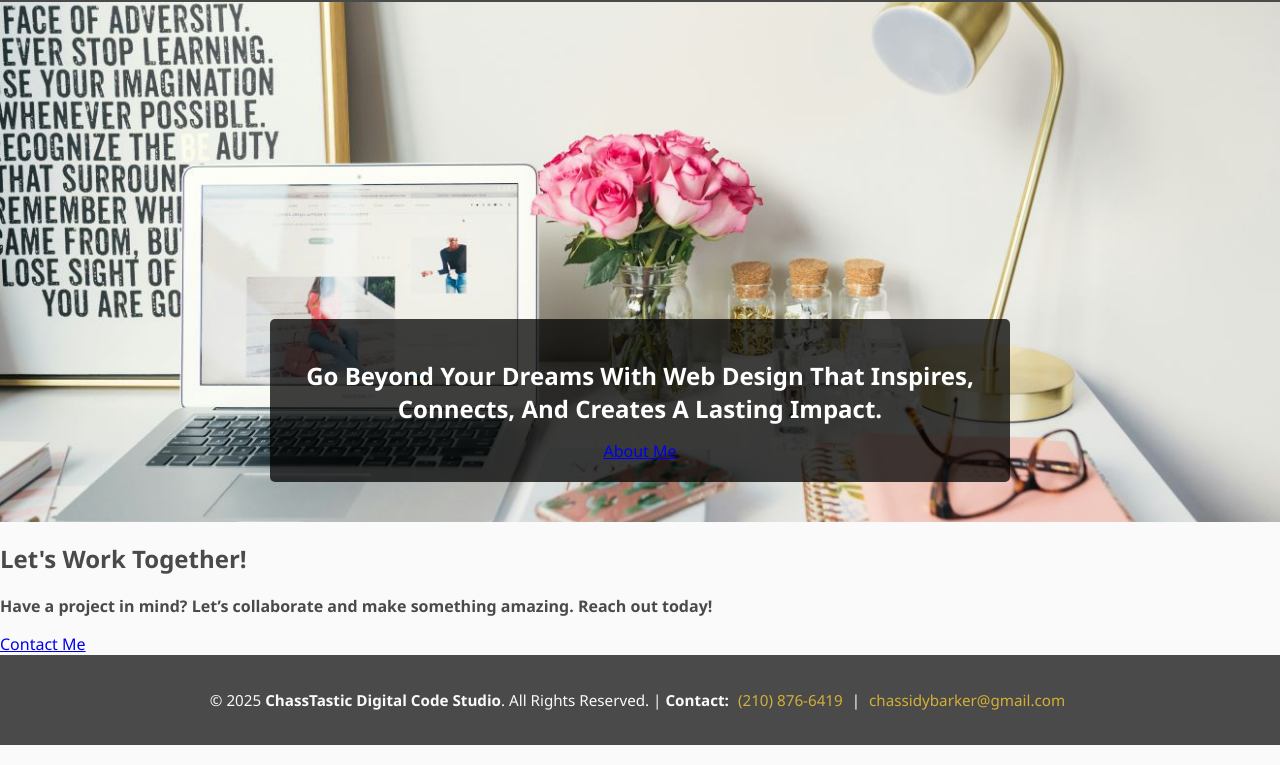
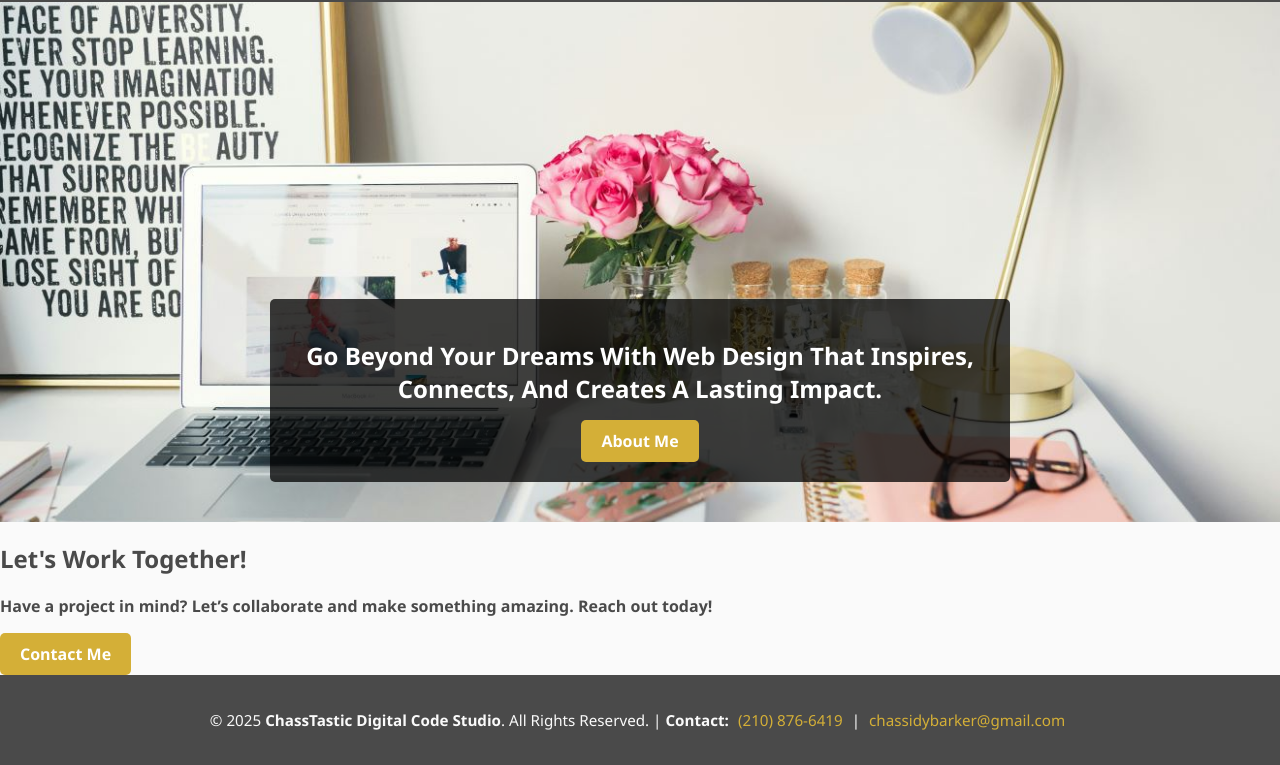
Before and after one commit to chassbarker/website, a plain HTML site: page index.html in a window 1280 px wide. Shown: the part 71-836 px from the top of the page. Drawn offline with Linux system fonts and the light colour scheme.

Commit message:
diff --git a/css/styles.css b/css/styles.css

```diff
--- a/css/styles.css
+++ b/css/styles.css
@@ -110,7 +110,7 @@ header {
 }
 
 /* Button Styles */
-.hero-btn,
+.hero-btn {
     background-color: var(--gold);
     color: hwb(0 100% 0%);
     font-weight: bold;
--- a/index.html
+++ b/index.html
@@ -40,7 +40,7 @@
             <h2><strong>Let's Work Together!</strong></h2>
             <p><strong>Have a project in mind? Let’s collaborate and make something amazing. Reach out today!</strong>
             </p>
-            <a href="contact.html" class="btn cta-btn">Contact Me</a>
+            <a href="contact.html" class="btn hero-btn cta-btn">Contact Me</a>
         </div>
     </section>
 
```
Lines whose indentation alone changed are shown as unchanged.
